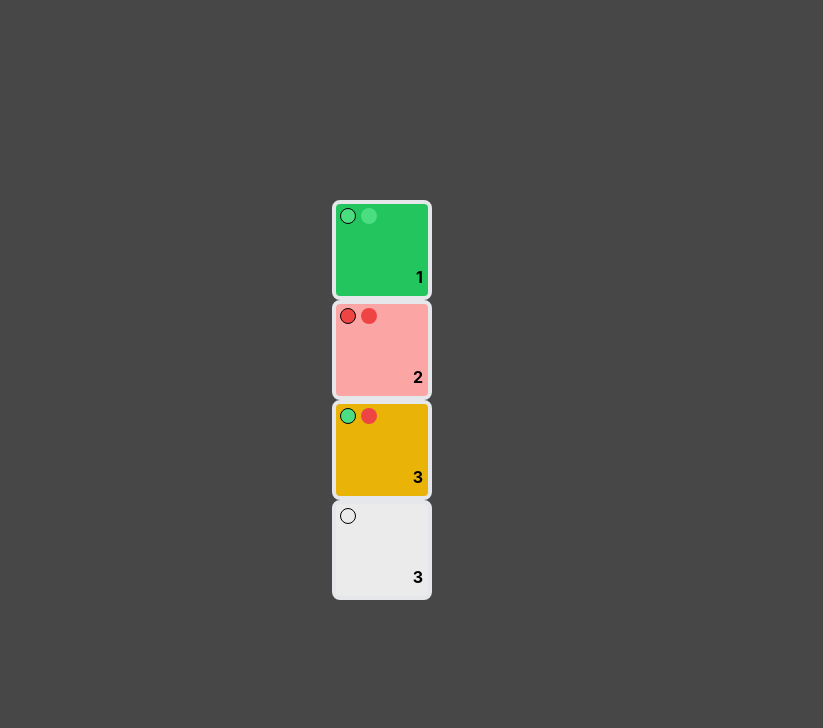
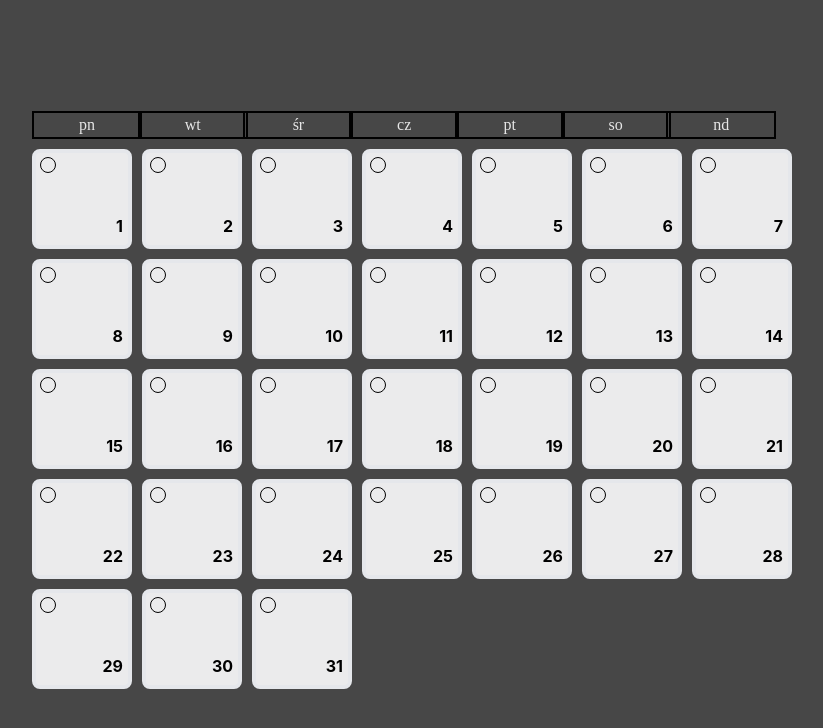
Before and after one commit to Newbies-Workplace/calendar-app-frontend, a React (Vite) app: page / in a window 1280 px wide. Shown: the top 728 px of the page, without its empty margins (258-1081 px from the left). Built offline with nearby package versions, Linux system fonts and the light colour scheme.

Commit message:
month early work

```diff
--- a/package.json
+++ b/package.json
@@ -15,7 +15,8 @@
     "dayjs": "^1.11.13",
     "react": "^18.3.1",
     "react-dom": "^18.3.1",
-    "react-hook-form": "^7.53.0"
+    "react-hook-form": "^7.53.0",
+    "react-native-screens": "^3.34.0"
   },
   "devDependencies": {
     "@eslint/js": "^9.9.0",
--- a/src/components/Day.jsx
+++ b/src/components/Day.jsx
@@ -13,8 +13,12 @@ function Day(props) {
   //console.log(JSON.stringify(props));
   const [fill, setFill] = useState("bg-[#ebebec]");
   const currentVote = props.votes.find((vote) => vote.isCurrentUserVote);
+  const [view, setView] = useState("");
 
   useEffect(() => {
+    if (props.hidden) {
+      setView("invisible");
+    }
     if (props.votes.length <= 0) {
       return;
     }
@@ -36,13 +40,13 @@ function Day(props) {
   }, [props.votes]);
 
   return (
-    <>
+    <div className={`${view}`}>
       <div
-        className={` block w-[100px] h-[100px] bg-no-repeat flex flex-col justify-between items-start relative p-1 rounded-lg border-4 ${fill} `}
+        className={` block w-[100px] h-[100px] bg-no-repeat flex flex-col justify-between items-start relative p-1 rounded-lg border-4 ${fill} ${view}`}
       >
         <div className={style.circleRow}>
           <div
-            className={`w-[16px] h-[16px] rounded-full border border-black ${currentVote === undefined ? "bg-[#ebebec]" : currentVote.status ? "bg-green-400" : "bg-red-500"}`}
+            className={`w-[16px] h-[16px] rounded-full border border-black ${currentVote === undefined ? "bg-[#ebebec]" : currentVote.status ? "bg-green-400" : "bg-red-500"} ${view}`}
           />
 
           {props.votes.map((value, index) => {
@@ -50,7 +54,7 @@ function Day(props) {
               return (
                 <div
                   key={index}
-                  className={`w-[16px] h-[16px] rounded-full  border-black ${value.status ? "bg-green-400" : "bg-red-500"}`}
+                  className={`w-[16px] h-[16px] rounded-full  border-black ${value.status ? "bg-green-400" : "bg-red-500"} ${view}`}
                 />
               );
           })}
@@ -58,7 +62,7 @@ function Day(props) {
         </div>
         <div className={style.number}>{props.dayNumber}</div>
       </div>
-    </>
+    </div>
   );
 }
 
--- a/src/components/Month.jsx
+++ b/src/components/Month.jsx
@@ -0,0 +1,41 @@
+import "../App.css";
+import dayjs from "dayjs";
+import Day from "./Day.jsx";
+import { useEffect, useState } from "react";
+
+function Month(props) {
+  const daysInMonth = dayjs(`${props.year}-${props.monthNumber}`).daysInMonth();
+  let startDayOfWeek = dayjs(`${props.year}-${props.monthNumber}-01`).day(); // Sunday = 0, Monday = 1, etc.
+  const weekDays = ["pn", "wt", "śr", "cz", "pt", "so", "nd"];
+  const daysArray = Array.from(
+    { length: daysInMonth },
+    (_, index) => index + 1
+  );
+  useEffect(() => {
+    if (startDayOfWeek === 0) startDayOfWeek = 7;
+  }, []);
+  return (
+    <>
+      <div className="flex flex-col items-center w-[700px]">
+        <div className="grid grid-cols-7 w-[700px] gap-10 mb-2.5">
+          {weekDays.map((day, index) => (
+            <div
+              key={index}
+              className="w-[110px] text-center font-[bold] gap-2.5 border-black border-2 box-border"
+            >
+              {day}
+            </div>
+          ))}
+        </div>
+        <div className="grid grid-cols-[repeat(7,1fr)] w-[700px] gap-2.5 w-full ">
+          {/* test */}
+          {daysArray.map((day, index) => (
+            <Day key={index} votes={[]} dayNumber={index + 1} />
+          ))}
+        </div>
+      </div>
+    </>
+  );
+}
+
+export default Month;
--- a/src/main.jsx
+++ b/src/main.jsx
@@ -3,6 +3,7 @@ import { createRoot } from "react-dom/client";
 import Frontpage from "./Frontpage.jsx";
 import "./index.css";
 import Day from "./components/Day.jsx";
+import Month from "./components/Month.jsx";
 
 const votes = [{ status: true, isCurrentUserVote: true }];
 
@@ -12,7 +13,7 @@ createRoot(document.getElementById("root")).render(
     <button className='image close'> </button>
     <button className='image share'> </button>
     <button className='image calendar'> </button> */}
-    <Day
+    {/* <Day
       dayNumber="1"
       votes={[
         { status: true, isCurrentUserVote: true },
@@ -33,6 +34,7 @@ createRoot(document.getElementById("root")).render(
         { status: false, isCurrentUserVote: false },
       ]}
     />
-    <Day dayNumber="3" votes={[]} />
+    <Day dayNumber="3" votes={[]} /> */}
+    <Month year="2024" monthNumber="10"></Month>
   </StrictMode>
 );
```
Also changed, not shown: 1 other file (tests, documents, lock files or other folders).
